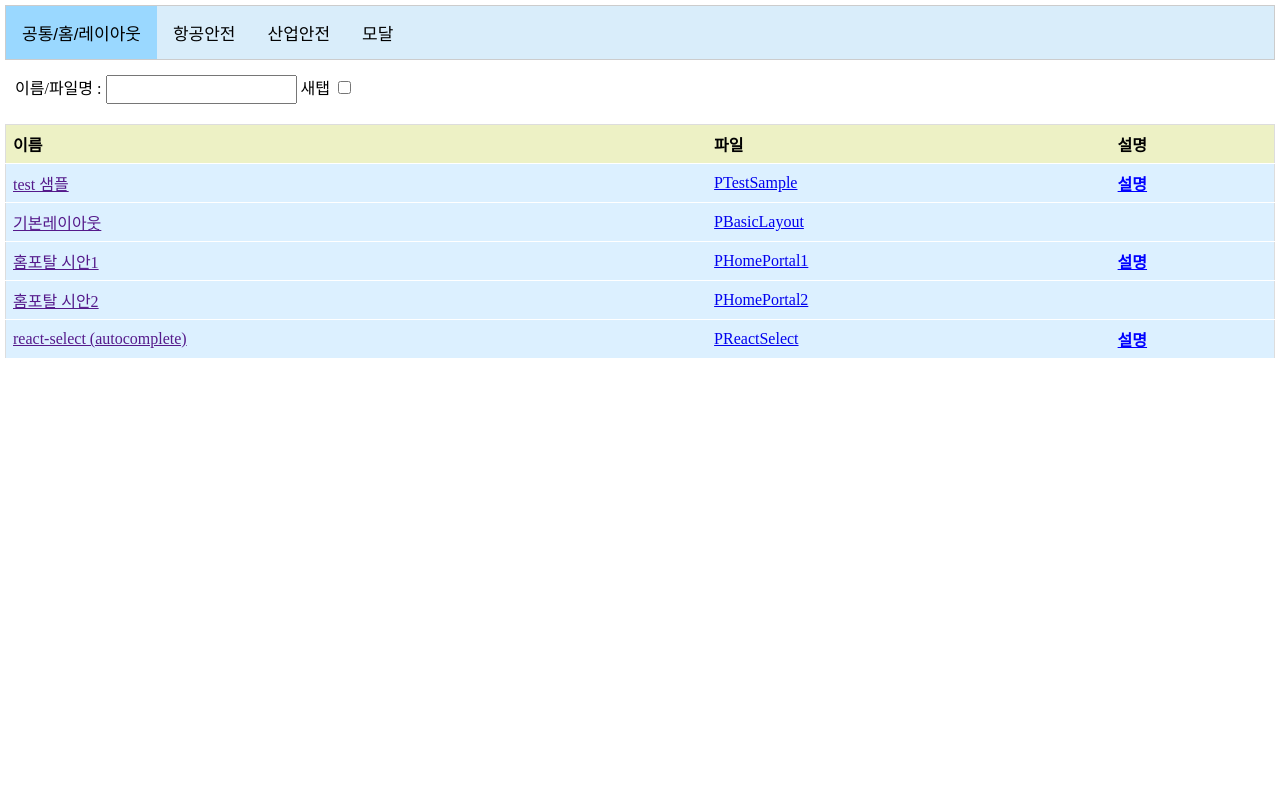
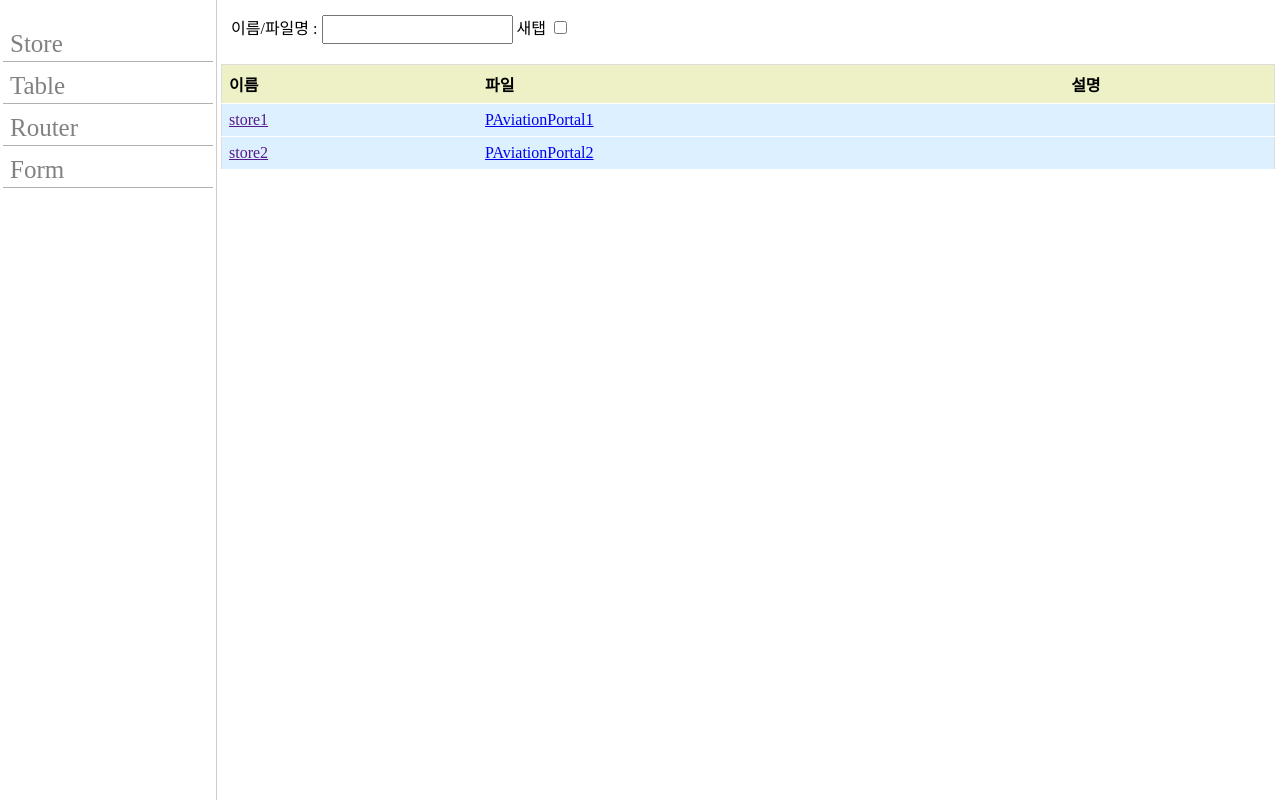
Before and after one commit to yamdeng/koreanair-css, a React (Vite) app: page / in a window 1280 px wide. Built offline with nearby package versions, Linux system fonts and the light colour scheme.

Commit message:
작업중

```diff
--- a/src/CommonRouteTable.tsx
+++ b/src/CommonRouteTable.tsx
@@ -10,7 +10,7 @@ function CommonRouteTable({ moduleDirectoryPath, keyword, checkedNewTab, pageLis
   const movePage = useMovePage();
 
   return (
-    <div>
+    <div style={{ marginLeft: 216 }}>
       <table className="publish-app-table">
         <thead>
           <tr>
--- a/src/GuideHome.tsx
+++ b/src/GuideHome.tsx
@@ -1,33 +1,38 @@
 import { useState, useEffect } from 'react';
 import { useSearchParams, useNavigate } from 'react-router-dom';
-
-import CommonPublishList from './components/publish/CommonPublishList';
-import AviationPublishList from './components/publish/AviationPublishList';
-import IndustryPublishList from './components/publish/IndustryPublishList';
-import ModalPublishList from './components/publish/ModalPublishList';
+import CommonRouteTable from './CommonRouteTable';
+import StorePageInfo from './config/StorePageInfo';
 
 function GuideHome() {
-  const [tabIndex, setTabIndex] = useState(1);
+  const [menuName, setMenuName] = useState('store');
   const [keyword, setKeyword] = useState('');
   const [checkedNewTab, setCheckedNewTab] = useState(false);
   const [searchParams] = useSearchParams();
   const navigate = useNavigate();
 
-  const changeTabIndex = (tabIndex) => {
-    setTabIndex(tabIndex);
+  const changeLeftMenu = (menuName) => {
+    setMenuName(menuName);
     setKeyword('');
-    navigate(`/?tabIndex=${tabIndex}`, { replace: true });
+    navigate(`/?menuName=${menuName}`, { replace: true });
   };
 
-  let contentComponent = <CommonPublishList keyword={keyword} checkedNewTab={checkedNewTab} />;
-  if (tabIndex === 1) {
-    contentComponent = <CommonPublishList keyword={keyword} checkedNewTab={checkedNewTab} />;
-  } else if (tabIndex === 2) {
-    contentComponent = <AviationPublishList keyword={keyword} checkedNewTab={checkedNewTab} />;
-  } else if (tabIndex === 3) {
-    contentComponent = <IndustryPublishList keyword={keyword} checkedNewTab={checkedNewTab} />;
-  } else if (tabIndex === 4) {
-    contentComponent = <ModalPublishList keyword={keyword} checkedNewTab={checkedNewTab} />;
+  let contentComponent = (
+    <CommonRouteTable
+      moduleDirectoryPath="store/"
+      pageList={StorePageInfo.list}
+      keyword={keyword}
+      checkedNewTab={checkedNewTab}
+    />
+  );
+  if (menuName === 'store') {
+    contentComponent = (
+      <CommonRouteTable
+        moduleDirectoryPath="store/"
+        pageList={StorePageInfo.list}
+        keyword={keyword}
+        checkedNewTab={checkedNewTab}
+      />
+    );
   }
 
   const changeKeyword = (event) => {
@@ -41,29 +46,53 @@ function GuideHome() {
   };
 
   useEffect(() => {
-    const tabIndex = searchParams.get('tabIndex');
-    if (tabIndex) {
-      setTabIndex(Number(tabIndex));
+    const menuName = searchParams.get('menuName');
+    if (menuName) {
+      setMenuName(menuName);
     }
   }, []);
 
   return (
     <>
-      <div className="publish-app tab">
-        <button className={tabIndex === 1 ? 'active' : ''} onClick={() => changeTabIndex(1)}>
-          공통/홈/레이아웃
-        </button>
-        <button className={tabIndex === 2 ? 'active' : ''} onClick={() => changeTabIndex(2)}>
-          항공안전
-        </button>
-        <button className={tabIndex === 3 ? 'active' : ''} onClick={() => changeTabIndex(3)}>
-          산업안전
-        </button>
-        <button className={tabIndex === 4 ? 'active' : ''} onClick={() => changeTabIndex(4)}>
-          모달
-        </button>
+      <div className="leftmenu">
+        <a
+          href={''}
+          onClick={(event) => {
+            event.preventDefault();
+            changeLeftMenu('store');
+          }}
+        >
+          Store
+        </a>
+        <a
+          href={''}
+          onClick={(event) => {
+            event.preventDefault();
+            changeLeftMenu('table');
+          }}
+        >
+          Table
+        </a>
+        <a
+          href={''}
+          onClick={(event) => {
+            event.preventDefault();
+            changeLeftMenu('router');
+          }}
+        >
+          Router
+        </a>
+        <a
+          href={''}
+          onClick={(event) => {
+            event.preventDefault();
+            changeLeftMenu('form');
+          }}
+        >
+          Form
+        </a>
       </div>
-      <div style={{ padding: 10, marginBottom: 10 }}>
+      <div style={{ padding: 10, marginBottom: 10, marginLeft: 216 }}>
         이름/파일명 : <input style={{ padding: 5 }} value={keyword} onChange={changeKeyword} /> 새탭{' '}
         <input type="checkbox" checked={checkedNewTab} onChange={changeNewTab} />
       </div>
--- a/src/resources/css/index.css
+++ b/src/resources/css/index.css
@@ -93,26 +93,24 @@ body {
 
 .leftmenu {
   height: 100%;
-  width: 200px;
+  width: 210px;
   position: fixed;
   z-index: 1;
   top: 0;
   left: 0;
   background-color: #fff;
   overflow-x: hidden;
-  padding-top: 10px;
+  padding-top: 20px;
   border-right: 1px solid #cdcccc;
+  padding-left: 3px;
+  padding-right: 3px;
 }
 
 .leftmenu a {
-  padding: 3px 6px 3px 3px;
+  padding: 10px 6px 3px 7px;
   text-decoration: none;
   font-size: 25px;
   color: #818181;
   display: block;
   border-bottom: 1px solid #b5b0b0;
 }
-
-.main {
-  margin-left: 200px;
-}
```
